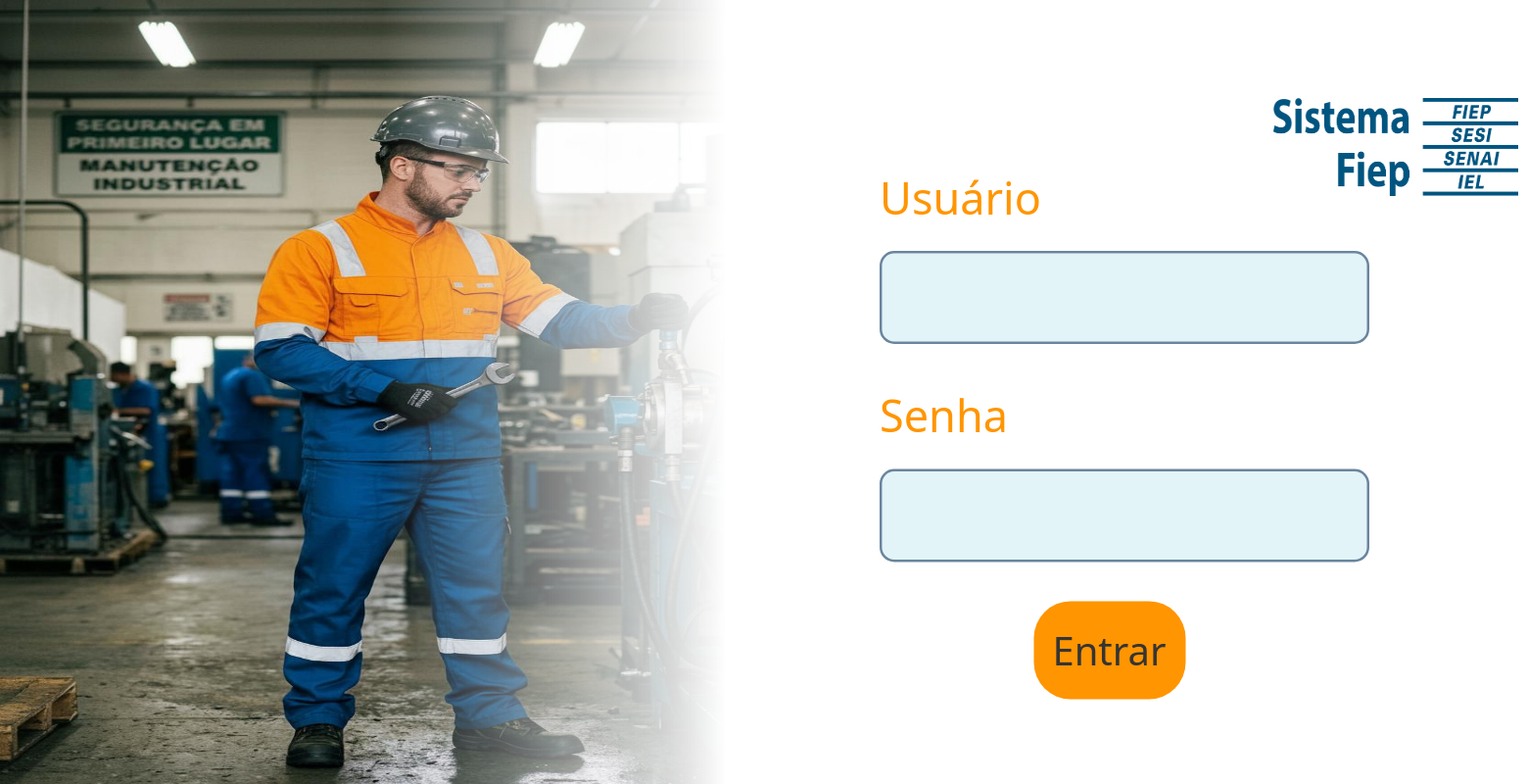
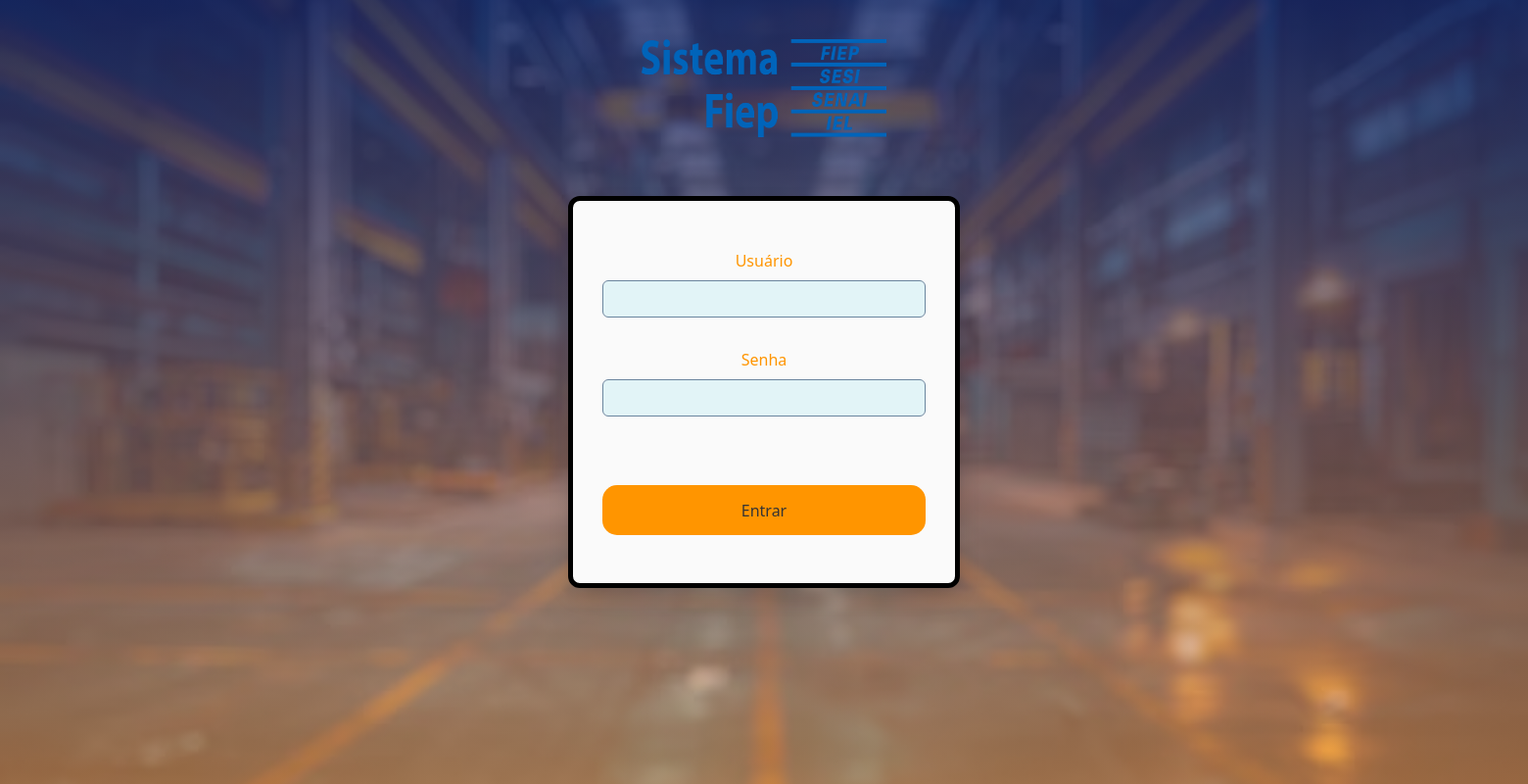
Before and after one commit to mb7-alt/TCC-senai, a Flask app: page /login in a window 1560 px wide. Shown: the whole page at 98% size. Run offline with Flask 3, Linux system fonts and the light colour scheme.

Commit message:
Add files via upload

```diff
--- /dev/null
+++ b/projeto-2.0/static/styles.css
@@ -0,0 +1,71 @@
+body {
+    font-family: 'Segoe UI', Tahoma, Geneva, Verdana, sans-serif;
+    display: flex;
+    justify-content: center;
+    align-items: center;
+    min-height: 100vh;
+    margin: 0;
+    background: linear-gradient(
+        to bottom,
+        rgba(26, 42, 108, 0.8),
+        rgba(244, 162, 97, 0.6)
+    ),
+    url('fundo.jpg');
+    background-size: cover;
+    background-position: center;
+    background-repeat: no-repeat;
+    background-attachment: fixed;
+}
+
+
+#Entrada-email {
+    font-size: medium;
+    color: #ff9500;
+    background-color: rgb(250, 250, 250);
+    padding: 30px;
+    border: 5px solid #000000;
+    border-radius: 12px;
+    box-shadow: 0 10px 25px -5px rgba(0, 0, 0, 0.2);
+    width: 400px;
+    height: 400px;
+    text-align: center;
+    gap: 15px;
+    display: flex;
+    flex-direction: column;
+    justify-content: center;
+}
+
+#Senha {
+    background-color: rgb(226, 244, 247);
+    border: 1px solid #6a859e;
+
+}
+
+#Email {
+    background-color: rgb(226, 244, 247);
+    border: 1px solid #6a859e;
+}
+
+#Botão {
+    padding: 4%;
+    background-color: #ff9500;
+    color: rgb(53, 52, 52);
+    border: #ffffff;
+    border-radius: 15px;
+}
+
+#logo  {
+    position: absolute;
+    width: 250px;
+    height: 100px;
+    top: 5%;
+    filter: saturate(200%);
+}
+
+#fundo {
+    height: 100%;
+    width: 50%;
+    position: absolute;
+    top: 0px;
+    mask-image: linear-gradient(to left, transparent 5%, rgb(72, 92, 129) 50%);
+}
--- a/projeto-2.0/templates/home.html
+++ b/projeto-2.0/templates/home.html
@@ -3,7 +3,7 @@
 <head>
     <meta charset="UTF-8">
     <meta name="viewport" content="width=device-width, initial-scale=1.0">
-    <link rel="stylesheet" href="/static/index.css">
+    <link rel="stylesheet" href="/static/styles-2.css">
     <link href="https://cdn.jsdelivr.net/npm/bootstrap@5.3.8/dist/css/bootstrap.min.css" rel="stylesheet" integrity="sha384-sRIl4kxILFvY47J16cr9ZwB07vP4J8+LH7qKQnuqkuIAvNWLzeN8tE5YBujZqJLB" crossorigin="anonymous">
     <script src="https://cdn.jsdelivr.net/npm/bootstrap@5.3.8/dist/js/bootstrap.bundle.min.js" integrity="sha384-FKyoEForCGlyvwx9Hj09JcYn3nv7wiPVlz7YYwJrWVcXK/BmnVDxM+D2scQbITxI" crossorigin="anonymous"></script>
     <title>Senai-home</title>
--- a/projeto-2.0/templates/index.html
+++ b/projeto-2.0/templates/index.html
@@ -3,15 +3,13 @@
 <head>
     <meta charset="UTF-8">
     <meta name="viewport" content="width=, initial-scale=1.0">
-    <link rel="stylesheet" href="/static/index.css">
+    <link rel="stylesheet" href="/static/styles.css">
     <link href="https://cdn.jsdelivr.net/npm/bootstrap@5.3.8/dist/css/bootstrap.min.css" rel="stylesheet" integrity="sha384-sRIl4kxILFvY47J16cr9ZwB07vP4J8+LH7qKQnuqkuIAvNWLzeN8tE5YBujZqJLB" crossorigin="anonymous">
     <script src="https://cdn.jsdelivr.net/npm/bootstrap@5.3.8/dist/js/bootstrap.bundle.min.js" integrity="sha384-FKyoEForCGlyvwx9Hj09JcYn3nv7wiPVlz7YYwJrWVcXK/BmnVDxM+D2scQbITxI" crossorigin="anonymous"></script>
     <title>Certificação</title>
 </head>
 <body>
     <img src="{{ url_for('static', filename='logo.png') }}" id="logo" alt="logo">
-    <br>
-    <img src="{{ url_for('static', filename='senai.jpg') }}" id="trabalhador" alt="Trabalhador Senai">
     <br>
     <form id="Entrada-email">
     <div class="mb-3">
@@ -22,10 +20,8 @@
         <label for="exampleInputPassword1" class="form-label">Senha</label>
         <input type="password" class="form-control" id="Senha">
     </div>
-        <a href="/home">
-            <button type="submit" class="btn btn-primary" id="Botão">Entrar</button>
-        </a>
+    <br>
+    <a href="/home" class="btn btn-primary" id="Botão">Entrar</a>
     </form>
-
 </body>
 </html>
```
Also changed, not shown: projeto-2.0/static/styles-2.css (added, +85 -0 lines), projeto-2.0/static/fundo.jpg (added). Lines whose indentation alone changed are shown as unchanged.
